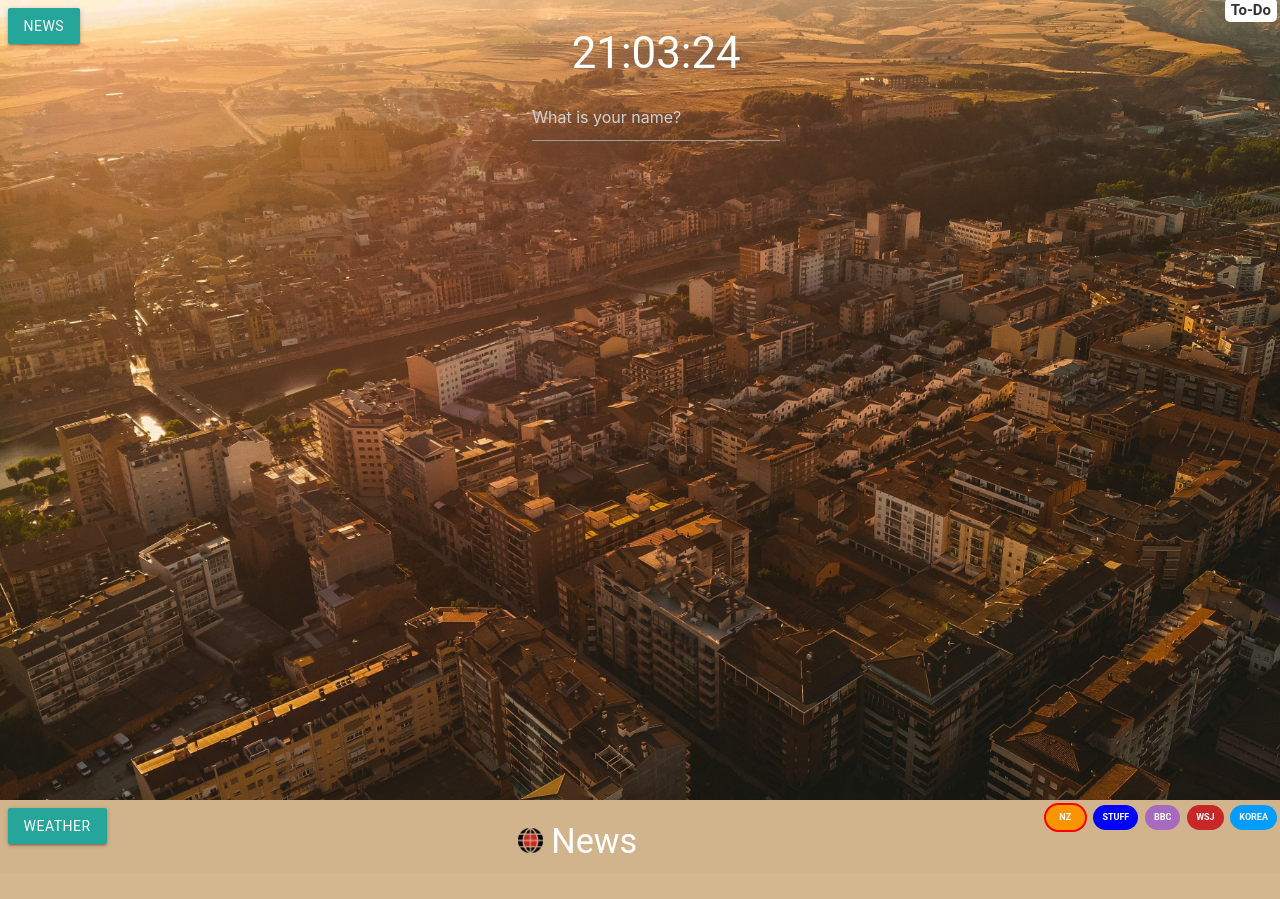
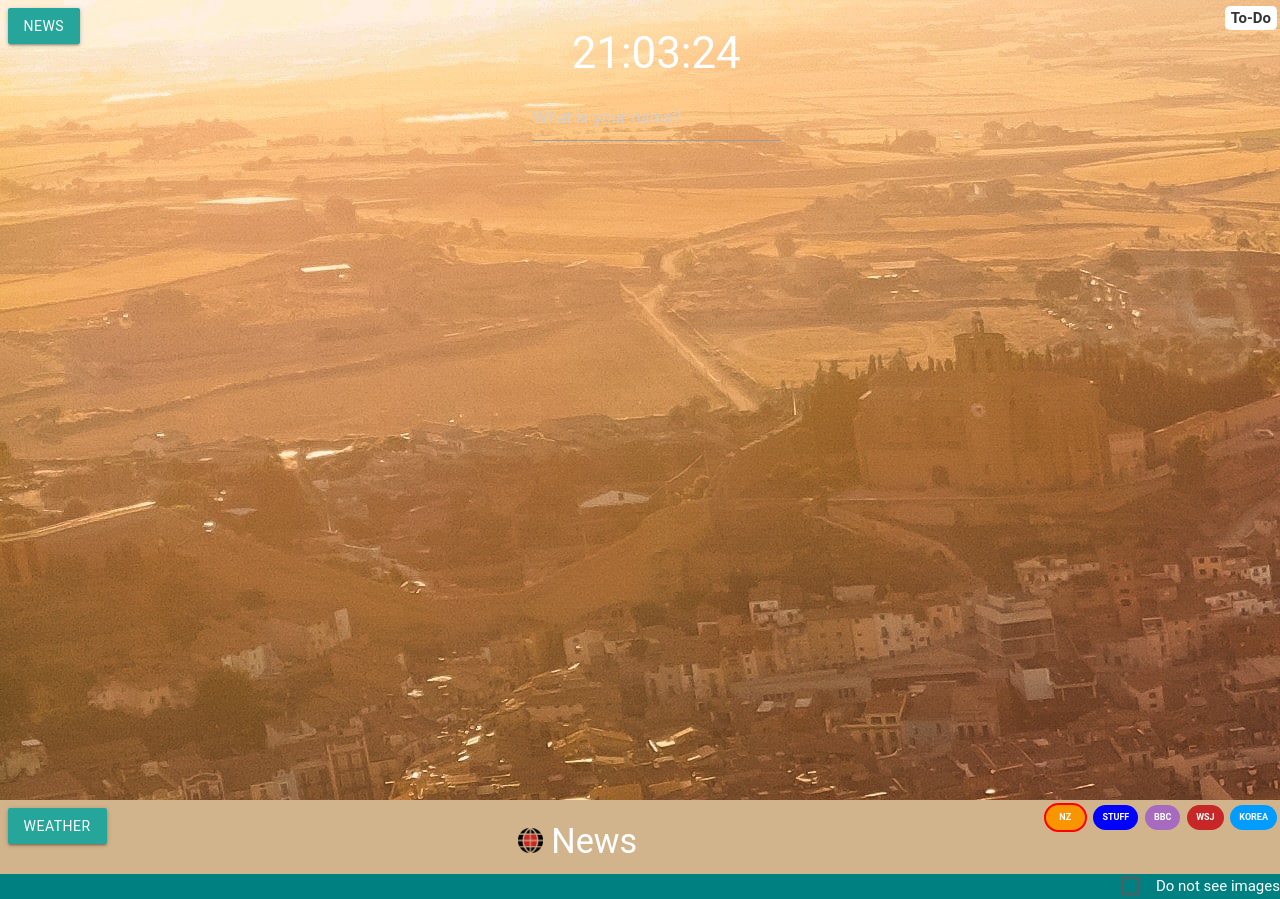
Before and after one commit to kimgyver/momentum-clone, a PHP site: page /index.html in a window 1280 px wide. Before the commit the page ends 853 px from the top, so only its background shows below. Run offline with PHP 8.4, Linux system fonts and the light colour scheme.

Commit message:
image prevent option

```diff
--- a/bg.js
+++ b/bg.js
@@ -7,16 +7,12 @@ function paintImage(imgNumber) {
   image.src = `images/${imgNumber + 1}.jpg`;
   image.classList.add('bgImage');
 
-  // const div = document.createElement('div');
-  // div.classList.add('bg');
-  // body.appendChild(div);
+  const page1 = document.querySelector('#page-1');
+  //console.log(`url(${image.src})`);
 
-  // div.appendChild(image);
-  const page1 = document.querySelector('#page-1');
-  //page1.setBackgroundImage(image);
-  console.log(`url(${image.src})`);
-
-  page1.style.backgroundImage = `url(${image.src})`;
+  if (localStorage.getItem('prevent-image') !== 'true') {
+    page1.style.backgroundImage = `url(${image.src})`;
+  }
 }
 
 function genRandom() {
--- a/index.css
+++ b/index.css
@@ -33,6 +33,10 @@ body {
   justify-content: space-between;
 }
 
+.right {
+  margin-top: 0.5rem;
+}
+
 #page-wrap {
   position: relative;
   z-index: 2;
@@ -41,6 +45,7 @@ body {
 #page-1 {
   height: 100vh;
   background-size: cover;
+  background: var(--page-1-color);
   /* background-size: 100% 100%; */
 }
 #page-2 {
@@ -56,7 +61,6 @@ body {
 .todo-link {
   padding: 0.2rem 0.4rem;
   margin-right: 0.2rem;
-  /* margin-top: 0.5rem; */
   font-weight: bold;
   color: #333;
   text-decoration: none;
@@ -109,6 +113,13 @@ h1 {
   margin: 0.5rem 0.5rem;
 }
 
+.prevent-image-check-label {
+  color: #fff;
+}
+.prevent-image-check-span {
+  /* color: #fff !important; */
+}
+
 @keyframes fadeIn {
   from {
     opacity: 0;
@@ -117,16 +128,6 @@ h1 {
     opacity: 1;
   }
 }
-
-/* .bgImage {
-  position: absolute;
-  top: 0;
-  left: 0;
-  width: 100%;
-  height: 100%;
-  z-index: -1;
-  animation: fadeIn 0.7s linear;
-} */
 
 .bg {
   position: fixed;
--- a/index.html
+++ b/index.html
@@ -23,7 +23,7 @@
       <div id="page-wrap">
         <div class="heading">
           <div class="left`">
-            <a href="#page-2" class="news-link btn">News</a>
+            <a href="#page-2" class="news-link btn" id="news-button">News</a>
           </div>
           <div class="center">
             <h5 class="js-greetings greetings"></h5>
@@ -93,6 +93,14 @@
 
       <div class="articles-frame"></div>
     </section>
+    <section id="page-3" class="page">
+      <div class="prevent-image-check" style="text-align: right;">
+        <label class="prevent-image-check-label">
+          <input type="checkbox" id="image-prevent" name="image-prevent" />
+          <span class="prevent-image-check-span">Do not see images</span>
+        </label>
+      </div>
+    </section>
 
     <script src="clock.js"></script>
     <script src="greeting.js"></script>
--- a/news.css
+++ b/news.css
@@ -82,6 +82,13 @@ article .article-description {
   border: 2px solid red;
 }
 
+.prevent-image-check {
+  /* text-align: right; */
+}
+input.checkbox {
+  /* display: inline-block; */
+}
+
 @media only screen and (max-width: 800px) and (min-width: 650px) {
   .articles-frame {
     margin: 0 2rem;
--- a/news.js
+++ b/news.js
@@ -60,37 +60,45 @@ const getNews = (sources, country, domains) => {
     url = `https://newsapi.org/v2/everything?domains=${domains}&apiKey=dbd63c6023db48bcb79a14e20d25e360`;
   }
 
+  const preventImage = localStorage.getItem('prevent-image') === 'true';
   fetch(url)
     .then(function(response) {
       return response.json();
     })
     .then(function(json) {
       textHTML = "<div class='articles-container'>";
+      json.articles.forEach(article => {
+        textHTML += "<article class='card'>";
 
-      json.articles.forEach(article => {
-        //console.log(article.title);
-
-        textHTML += `<article class='card'>
-                <img src="${
-                  article.urlToImage ? article.urlToImage : './images/alt.jpg'
-                }"  alt=""/>
-                <div>
-
-                <a href="${article.url}" target="_target">
+        if (localStorage.getItem('prevent-image') !== 'true') {
+          textHTML += `<img src="${
+            article.urlToImage ? article.urlToImage : './images/alt.jpg'
+          }"  alt=""/>`;
+        }
+        textHTML += '<div>';
+        textHTML += `<a href="${article.url}" target="_target">
                     <p class='article-title'>${article.title}</p>
                 </a>
                     <p class='article-description'>${article.description}</p>
                 </div>
             </article>`;
-        //console.log(article.title, article.description);
       });
       textHTML += '</div>';
-      //console.log(textHTML);
 
       const articlesFrame = document.querySelector('.articles-frame');
-      //console.log(articlesFrame);
       articlesFrame.innerHTML = textHTML;
     });
 };
 
+const initializePreventImageCheckbox = () => {
+  const checkbox = document.querySelector('#image-prevent');
+  checkbox.addEventListener('click', () => {
+    localStorage.setItem('prevent-image', checkbox.checked);
+  });
+
+  console.log('initial value:', localStorage.getItem('prevent-image'));
+  checkbox.checked = localStorage.getItem('prevent-image') === 'true';
+};
+
 readNewsBySavedCategory();
+initializePreventImageCheckbox();
--- a/todo.js
+++ b/todo.js
@@ -9,6 +9,7 @@ let todos = [];
 function toggleTodoInput() {
   todoInput = todoForm.querySelector('input');
   todoAnchor = todoForm.querySelector('a');
+
   if (todoInput) {
     todoInput.remove();
     todoAnchor.remove();
```
